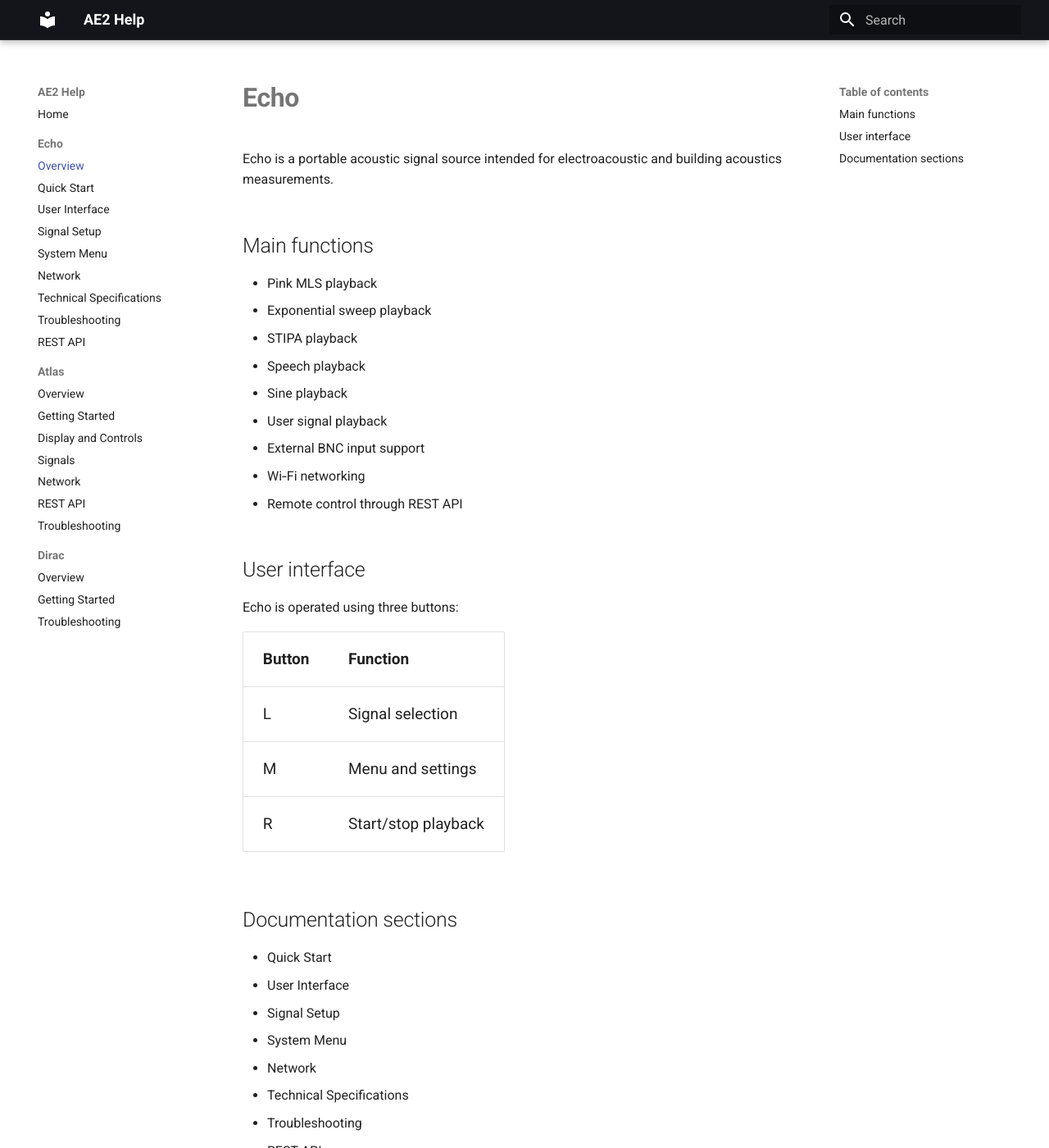
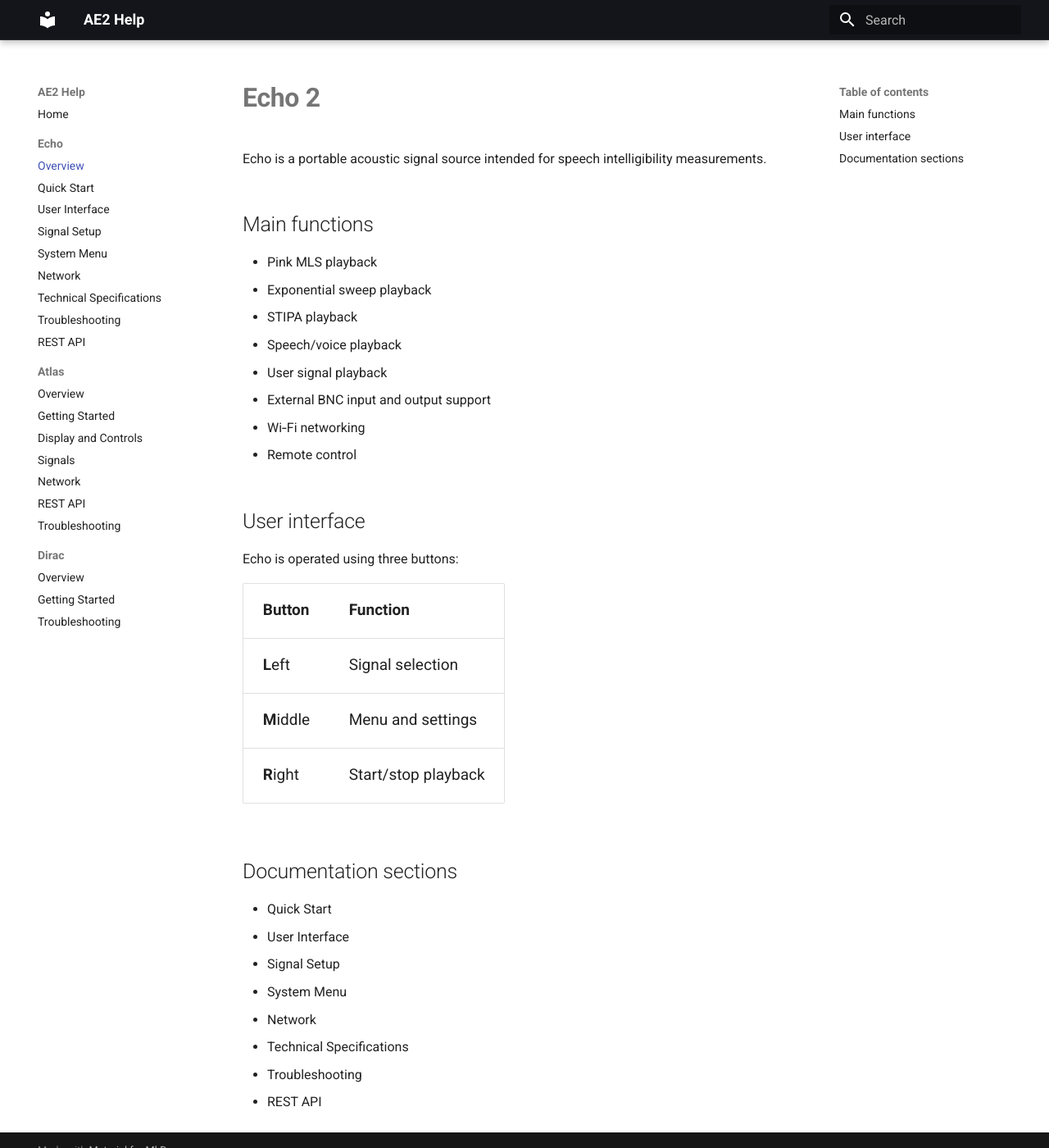
Before and after one commit to HanVertegaal/ae2.nl, an MkDocs documentation site: the page built from docs/echo/index.md, in a window 1280 px wide and 1400 px high. Shown: the whole window at 82% size. Built offline with MkDocs 1.6.1 and Material for MkDocs 9.7.7, drawn with Linux system fonts in a browser that asks for light colours.

Commit message:
Small updates

```diff
--- a/docs/echo/index.md
+++ b/docs/echo/index.md
@@ -1,18 +1,17 @@
-# Echo
+# Echo 2
 
-Echo is a portable acoustic signal source intended for electroacoustic and building acoustics measurements.
+Echo is a portable acoustic signal source intended for speech intelligibility measurements.
 
 ## Main functions
 
 - Pink MLS playback
 - Exponential sweep playback
 - STIPA playback
-- Speech playback
-- Sine playback
+- Speech/voice playback
 - User signal playback
-- External BNC input support
+- External BNC input and output support
 - Wi‑Fi networking
-- Remote control through REST API
+- Remote control
 
 ## User interface
 
@@ -20,9 +19,9 @@ Echo is operated using three buttons:
 
 | Button | Function |
 |---|---|
-| L | Signal selection |
-| M | Menu and settings |
-| R | Start/stop playback |
+| **L**eft | Signal selection |
+| **M**iddle | Menu and settings |
+| **R**ight | Start/stop playback |
 
 ## Documentation sections
 
```
Also changed, not shown: docs/echo/quick-start.md (+0 -1 lines), docs/index.md (+6 -6 lines).
